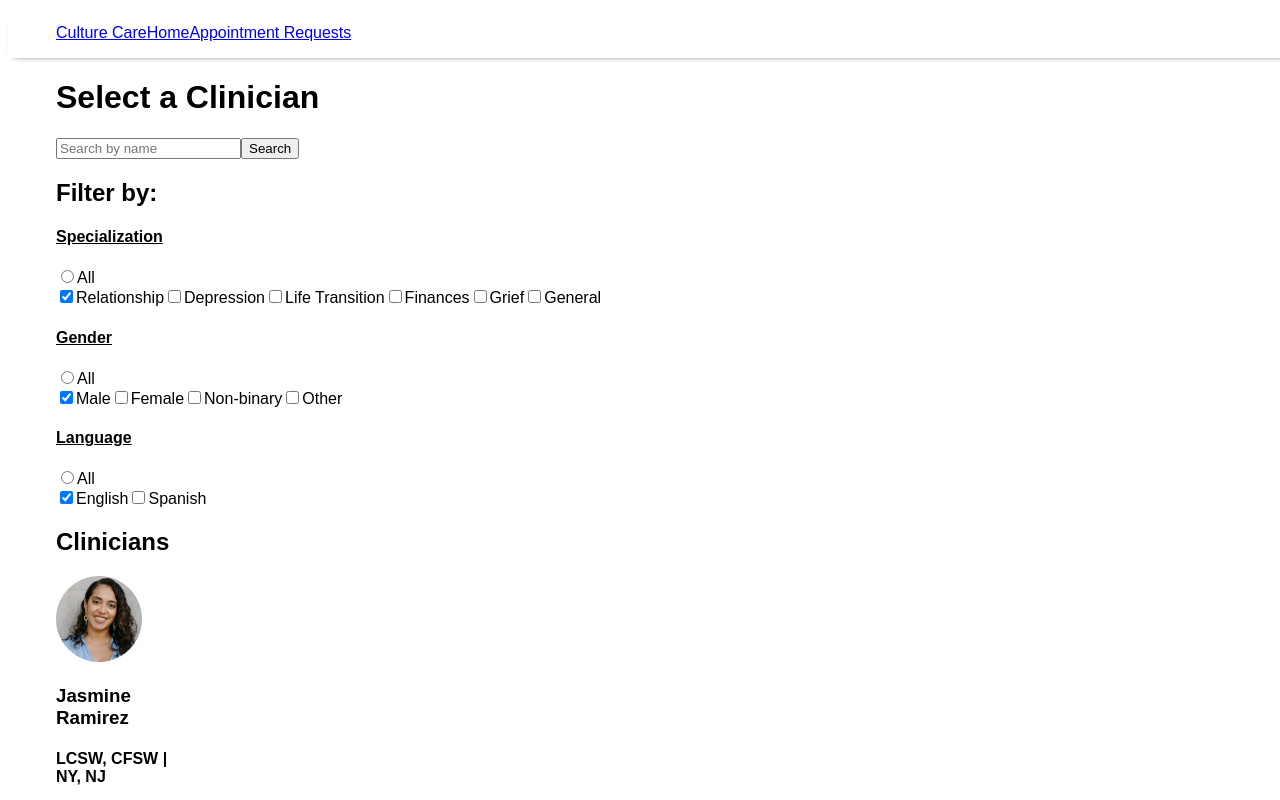
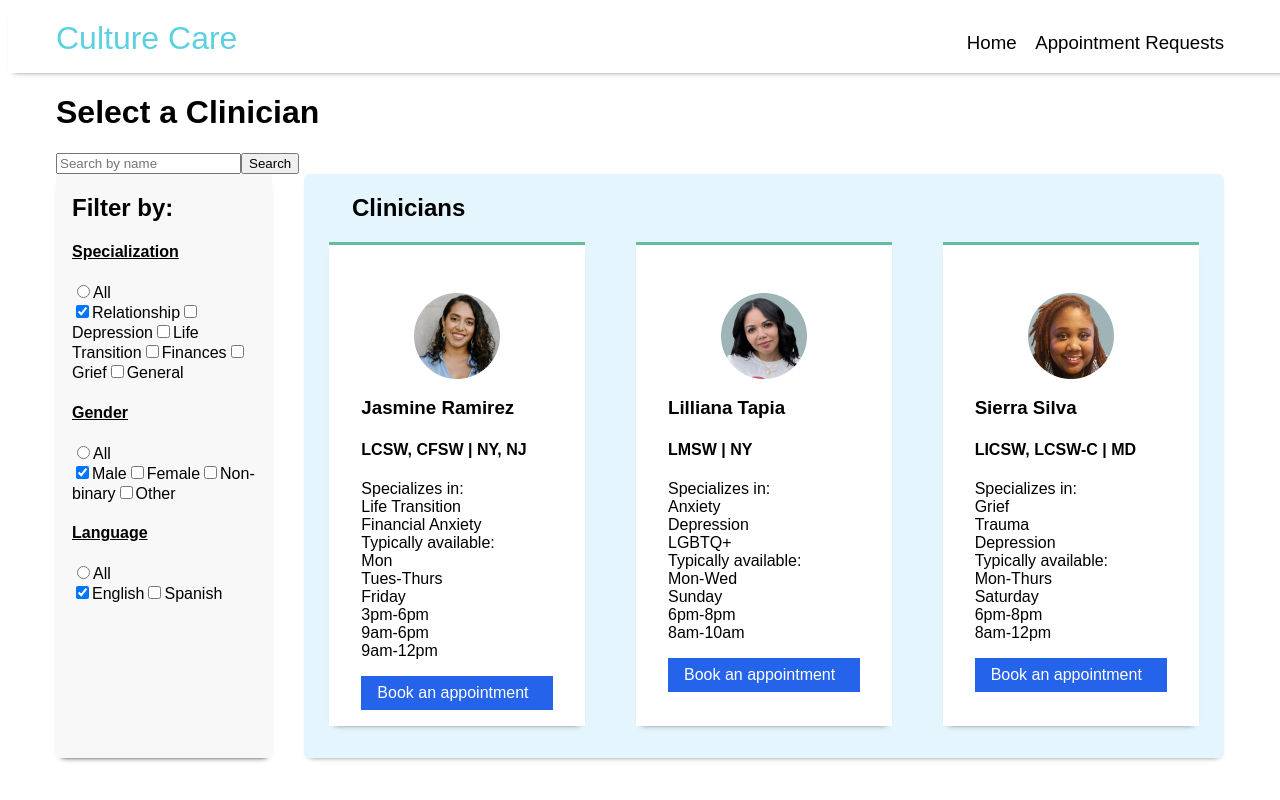
Before and after one commit to CultureCare22/Culture-Care, a React (Create React App) app: page / in a window 1280 px wide. Shown: the top 800 px of the page. Built offline with nearby package versions, Linux system fonts and the light colour scheme.

Commit message:
css for select clinician homepage

```diff
--- a/src/Navigation/Nav.css
+++ b/src/Navigation/Nav.css
@@ -3,7 +3,7 @@ nav {
     margin-right: 0;
     display: flex;
     flex-direction: row;
-    padding-top: 1em;
+    padding-top: 0.75em;
     padding-bottom: 1em;
     padding-left: 3em;
     padding-right: 3em;
@@ -17,6 +17,38 @@ nav {
     box-shadow: 0 4px 6px -6px #222;
 }
 
+a {
+    text-decoration: none;
+}
+
+.navbar_container {
+    font-size: 24pt;
+}
+
+.navbar_container a {
+    color: rgb(92, 208, 223);
+}
+
+.navbar_menu {
+    display: flex;
+    flex-direction: row;
+    padding: 0px;
+    padding-top: 12px;
+    margin-right: 6em;
+    margin-left: auto;
+    /* fix navbar scroll */
+    /* justify-content:end; */
+    /* padding-right: 1em; */
+    /* float: right; */
+    /* margin-left: auto; */
+}
+
+.navbar_menu a {
+    font-size: 14pt;
+    padding-left: 1em;
+    text-align: right;
+    color: black;
+}
 
 /* * {
     box-sizing: border-box;
--- a/src/pages/SelectClinician/SelectClinician.css
+++ b/src/pages/SelectClinician/SelectClinician.css
@@ -1,3 +1,71 @@
+.flex-container {
+  display: flex;
+  flex-direction: row;
+  margin-bottom: 3em;
+}
+
+
+.cover-box1 {
+  flex: 1;
+  background-color: #f8f8f8;
+  box-shadow: 0 4px 6px -6px #222, 0 4px 6px -6px #222;
+  padding-left: 1em;
+  padding-right: 1em;
+}
+
+.cover-box2 {
+  margin-left: 2em;
+  flex: 5;
+  background-color: #E5F5FD;
+  border-radius: 5px;
+  box-shadow: 0 4px 6px -6px #222;
+}
+
+.cover-box2 h2{
+  margin-left: 2em;
+  flex: 5;
+}
+
+.requests {
+  display: flex;
+  flex-direction: row;
+  width: 100%;
+}
+
+.request-1 {
+  width: 12em;
+  align-items: center;
+  margin-left: auto;
+  margin-right: auto;
+  padding-left: 2em;
+  padding-right: 2em;
+  padding-top: 3em;
+  padding-bottom: 1em;
+  background-color: white;
+  border-top: solid 3px #63BC9B;
+  margin-bottom: 2em;
+  box-shadow: 0 4px 6px -6px #222;
+}
+
+.request-1 img {
+  display: block;
+  margin-left: auto;
+  margin-right: auto;
+}
+
+.request-1 a {
+  background-color: #2563EB;
+  color: white;
+  padding-left: 1em;
+  padding-right: 1em;
+  padding-top: 0.5em;
+  padding-bottom: 0.5em;
+  display: block;
+  margin-left: auto;
+  margin-right: auto;
+  margin-bottom: auto;
+  margin-top: 1em;
+}
 /* * {
   box-sizing: border-box;
   margin: 0px;
--- a/src/pages/SelectClinician/SelectClinician.js
+++ b/src/pages/SelectClinician/SelectClinician.js
@@ -9,18 +9,13 @@ function Category() {
 
     return (
         <div>
-
-
             <div className="search-bar">
-            <h1>Select a Clinician</h1>
-      <div className="search-container">
-        <input
-          type="text"
-          placeholder="Search by name"
-        />
-        <button>Search</button>
-      </div>
-    </div>
+                <h1>Select a Clinician</h1>
+                <div className="search-container">
+                    <input type="text" placeholder="Search by name"/>
+                    <button>Search</button>
+                </div>
+            </div>
 
 
             <div class="flex-container">
@@ -139,7 +134,7 @@ function Category() {
                 </div>
 
 
-                <div className='cover-box2' style={{ width: '10%' }}>
+                <div className='cover-box2'>
                     <div class="box1">
                         <h2>Clinicians</h2>
                         <div class="summary-box">
@@ -177,7 +172,7 @@ function Category() {
 
                                 </div>
 
-                                <div className='request-2'>
+                                <div className='request-1'>
                                     <img src={'/Tapiapfp.png'} />
                                     <h3>Lilliana Tapia</h3>
                                     <h4>LMSW | NY</h4>
@@ -208,7 +203,7 @@ function Category() {
 
                                 </div>
 
-                                <div className='request-3'>
+                                <div className='request-1'>
                                     <img src={'/Silvapfp.png'} />
                                     <h3>Sierra Silva</h3>
                                     <h4>LICSW, LCSW-C | MD</h4>
```
